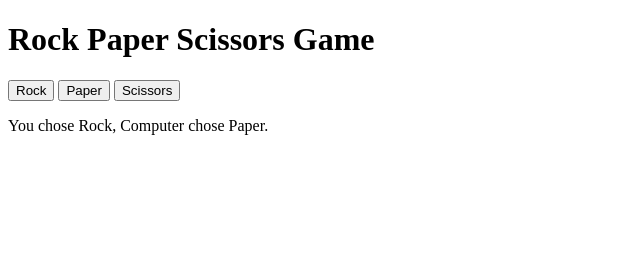
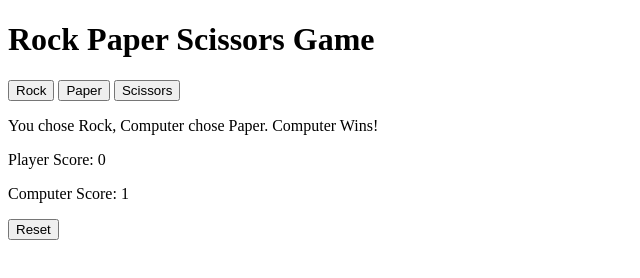
Before and after one commit to Sahanashre-V/Simulation, a plain HTML site: page index.html in a window 1280 px wide. Both pictures are taken after a click on the button "Rock". Shown: the whole page, without its empty margins (0-640 px from the left). Drawn offline with Linux system fonts and the light colour scheme.

Commit message:
Completed game

```diff
--- a/app.js
+++ b/app.js
@@ -1,14 +1,18 @@
 document.getElementById("rock").addEventListener("click", () => handleUserChoice("Rock"));
 document.getElementById("paper").addEventListener("click", () => handleUserChoice("Paper"));
 document.getElementById("scissors").addEventListener("click", () => handleUserChoice("Scissors"));
+
+let playerScore = 0;
+let computerScore = 0;
 
 function handleUserChoice(userChoice) {
   console.log(`User's choice: ${userChoice}`);
   const computerChoice = getComputerChoice();
   console.log(`Computer's choice: ${computerChoice}`);
 
-  document.getElementById("result").textContent =
-    `You chose ${userChoice}, Computer chose ${computerChoice}.`;
+  const result = decideWinner(userChoice, computerChoice);
+  updateScores(result);
+  updateUI(userChoice, computerChoice, result);
 }
 
 function getComputerChoice() {
@@ -16,3 +20,46 @@ function getComputerChoice() {
   const randomIndex = Math.floor(Math.random() * choices.length);
   return choices[randomIndex];
 }
+
+function decideWinner(playerChoice, computerChoice) {
+  if (playerChoice === computerChoice) {
+    return "tie"; // Both chose the same
+  }
+  if (
+    (playerChoice === "Rock" && computerChoice === "Scissors") ||
+    (playerChoice === "Scissors" && computerChoice === "Paper") ||
+    (playerChoice === "Paper" && computerChoice === "Rock")
+  ) {
+    return "win"; // Player wins
+  }
+  return "lose"; // Computer wins
+}
+
+function updateScores(result) {
+  if (result === "win") {
+    playerScore++;
+  } else if (result === "lose") {
+    computerScore++;
+  }
+}
+
+function updateUI(userChoice, computerChoice, result) {
+  const resultText = {
+    win: "You Win!",
+    lose: "Computer Wins!",
+    tie: "It's a Tie!"
+  };
+
+  document.getElementById("result").textContent =
+    `You chose ${userChoice}, Computer chose ${computerChoice}. ${resultText[result]}`;
+  document.getElementById("playerScore").textContent = playerScore;
+  document.getElementById("computerScore").textContent = computerScore;
+}
+
+document.getElementById("reset").addEventListener("click", () => {
+  playerScore = 0;
+  computerScore = 0;
+  document.getElementById("playerScore").textContent = playerScore;
+  document.getElementById("computerScore").textContent = computerScore;
+  document.getElementById("result").textContent = "Make your choice to see the result!";
+});
--- a/index.html
+++ b/index.html
@@ -13,6 +13,11 @@
     <button id="scissors">Scissors</button>
   </div>
   <p id="result">Make your choice to see the result!</p>
+  <div id="score">
+    <p>Player Score: <span id="playerScore">0</span></p>
+    <p>Computer Score: <span id="computerScore">0</span></p>
+  </div>
+  <button id="reset">Reset</button>
 
   <script src="app.js"></script>
 </body>
```
